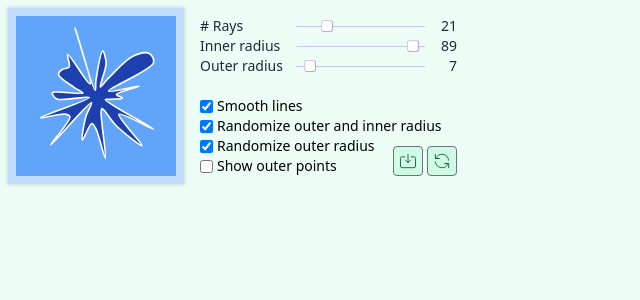
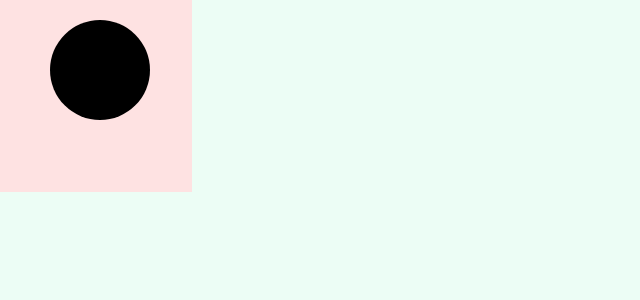
Before and after one commit to maxzz/react-d3, a React (Vite) app: page / in a window 1280 px wide. Shown: the top 300 px of the page, without its empty margins (0-640 px from the left). Built offline with nearby package versions, Linux system fonts and the light colour scheme.

Commit message:
WIP. classic D3. simple circle render

```diff
--- a/src/App.tsx
+++ b/src/App.tsx
@@ -1,11 +1,13 @@
 import React from 'react';
 import './App.scss';
+import HierarchyClassic from './components/HierarchyClassic';
 import StarD3Interpolated from './components/StarD3Interpolated';
 
 function App() {
     return (
         <div className="h-screen bg-green-50">
-            <StarD3Interpolated />
+            {/* <StarD3Interpolated /> */}
+            <HierarchyClassic />
         </div>
     );
 }
--- /dev/null
+++ b/src/components/HierarchyClassic.tsx
@@ -0,0 +1,24 @@
+import React from 'react';
+import * as d3 from 'd3';
+
+function HierarchyClassic() {
+    const ref = React.useRef(null);
+
+    React.useEffect(() => {
+        const svgElement = d3.select(ref.current);
+        svgElement.append("circle")
+            .attr("cx", 100)
+            .attr("cy", 70)
+            .attr("r", 50);
+    }, []);
+
+    return (
+        <div className="w-48 h-48">
+            <svg className="w-full h-full bg-red-100" ref={ref}>
+
+            </svg>
+        </div>
+    );
+}
+
+export default HierarchyClassic;
```
